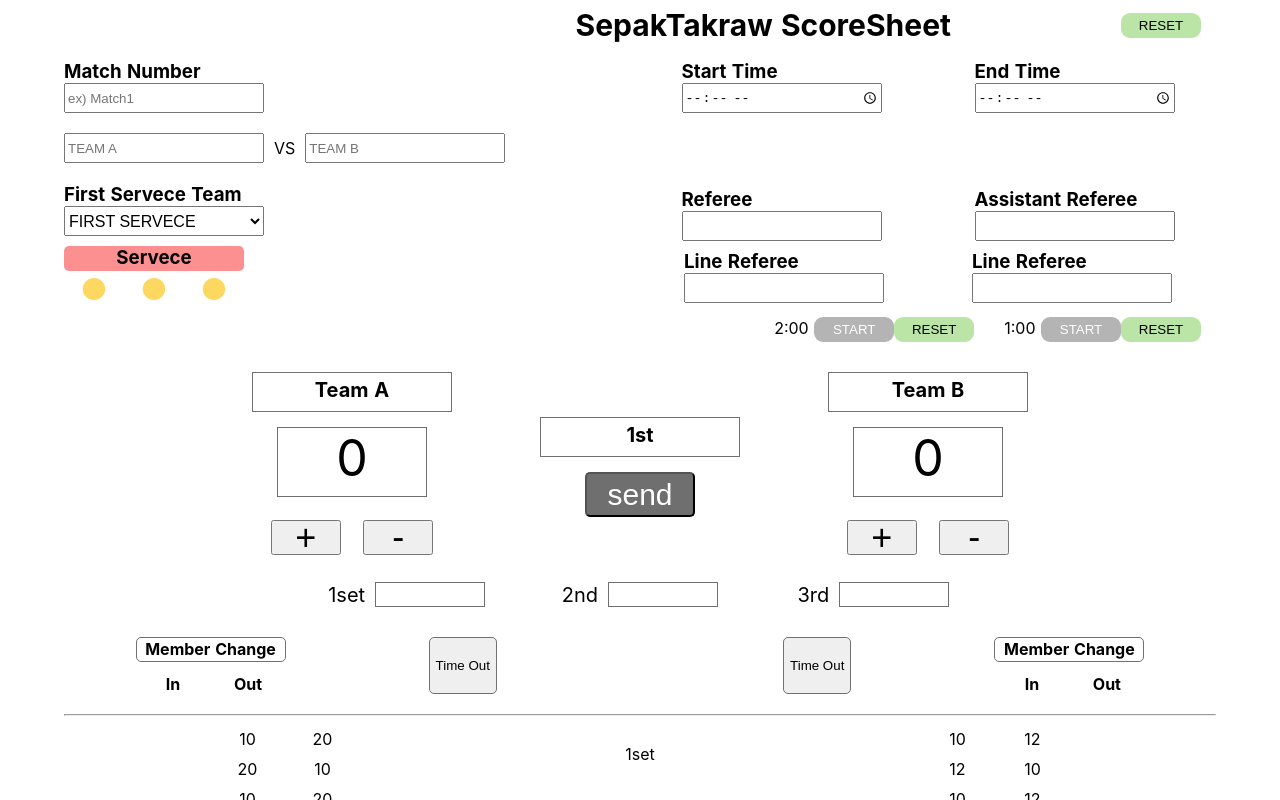
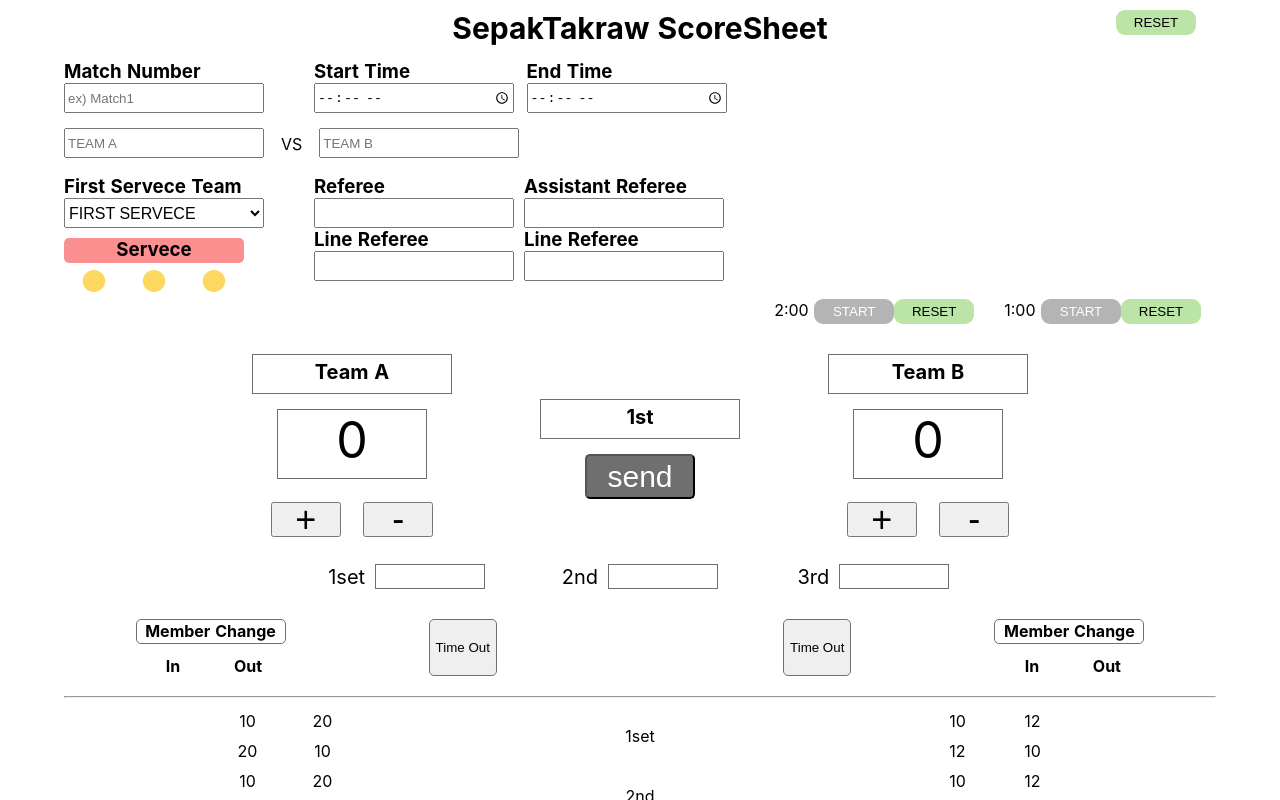
Before and after one commit to Hirokazu0526/sepak-scoresheet, a Nuxt app: page / in a window 1280 px wide. Shown: the top 800 px of the page. Built offline with nearby package versions, Linux system fonts and the light colour scheme.

Commit message:
css 調整

```diff
--- a/components/Info.vue
+++ b/components/Info.vue
@@ -1,11 +1,11 @@
 <template>
   <div class="info">
     <div class="match-info">
-      <div class="block macth-number">
+      <div class="match__number">
         <h3>Match Number</h3>
         <input type="text" placeholder="ex) Match1 " />
       </div>
-      <div class="block macth-time fx">
+      <div class="match__time">
         <div class="start">
           <h3>Start Time</h3>
           <div class="time">
@@ -19,17 +19,16 @@
           </div>
         </div>
       </div>
-      <div class="block match-team">
+      <div class="match__team">
         <div class="team-a">
           <input type="text" placeholder="TEAM A" />
         </div>
-        <span class="match-vs">VS</span>
+        <span class="match__vs">VS</span>
         <div class="team-b">
           <input type="text" placeholder="TEAM B" />
         </div>
       </div>
-      <div class="block"></div>
-      <div class="block servece">
+      <div class="match__servece">
         <h3>First Servece Team</h3>
         <select v-model="selected">
           <option value="">FIRST SERVECE</option>
@@ -45,7 +44,7 @@
           </div>
         </div>
       </div>
-      <div class="block referee fx">
+      <div class="match__referee">
         <div class="main">
           <h3>Referee</h3>
           <input type="text" />
@@ -97,31 +96,41 @@ export default {
 }
 </script>
 
-<style scoped>
-.match-info {
-  display: flex;
-  justify-content: space-around;
-  flex-wrap: wrap;
-}
-.block {
-  display: inline-block;
-  width: 50%;
-  margin: 10px 0;
-}
-.fx {
-  display: flex;
-  justify-content: space-around;
+<style scoped lang="scss">
+.match {
+  &__number {
+    width: 250px;
+    display: inline-grid;
+  }
+  &__time {
+    display: inline-flex;
+    width: 415px;
+    & .start,
+    & .end {
+      flex-grow: 1;
+    }
+  }
+  &__team {
+    margin-top: 15px;
+    display: flex;
+  }
+  &__vs {
+    line-height: 2;
+    margin: 0 17px;
+  }
+  &__servece {
+    display: inline-grid;
+    width: 250px;
+    margin-top: 15px;
+  }
+  &__referee {
+    display: inline-grid;
+    grid-template-columns: 1fr 1fr;
+  }
 }
 input {
   width: 200px;
   height: 30px;
-}
-.match-team,
-.macth-time,
-.referee {
-  display: flex;
-  align-items: center;
-  flex-wrap: wrap;
 }
 .start {
   margin-right: 10px;
--- a/components/ScoreHeader.vue
+++ b/components/ScoreHeader.vue
@@ -2,7 +2,7 @@
   <div>
     <div class="header-inner">
       <h1 class="title">SepakTakraw ScoreSheet</h1>
-      <button class="btn hbtn">RESET</button>
+      <button class="btn">RESET</button>
     </div>
   </div>
 </template>
@@ -17,16 +17,17 @@ export default {
 .header-inner {
   width: 90vw;
   height: 50px;
-  display: flex;
-  justify-content: flex-end;
-  align-items: center;
+  position: relative;
 }
 .title {
   font-size: 30px;
-  margin-right: 170px;
-  display: inline-block;
+  margin: 10px auto;
+  display: block;
+  text-align: center;
 }
-.hbtn {
-  margin-right: 15px;
+.btn {
+  position: absolute;
+  top: 0;
+  right: 20px;
 }
 </style>
```
